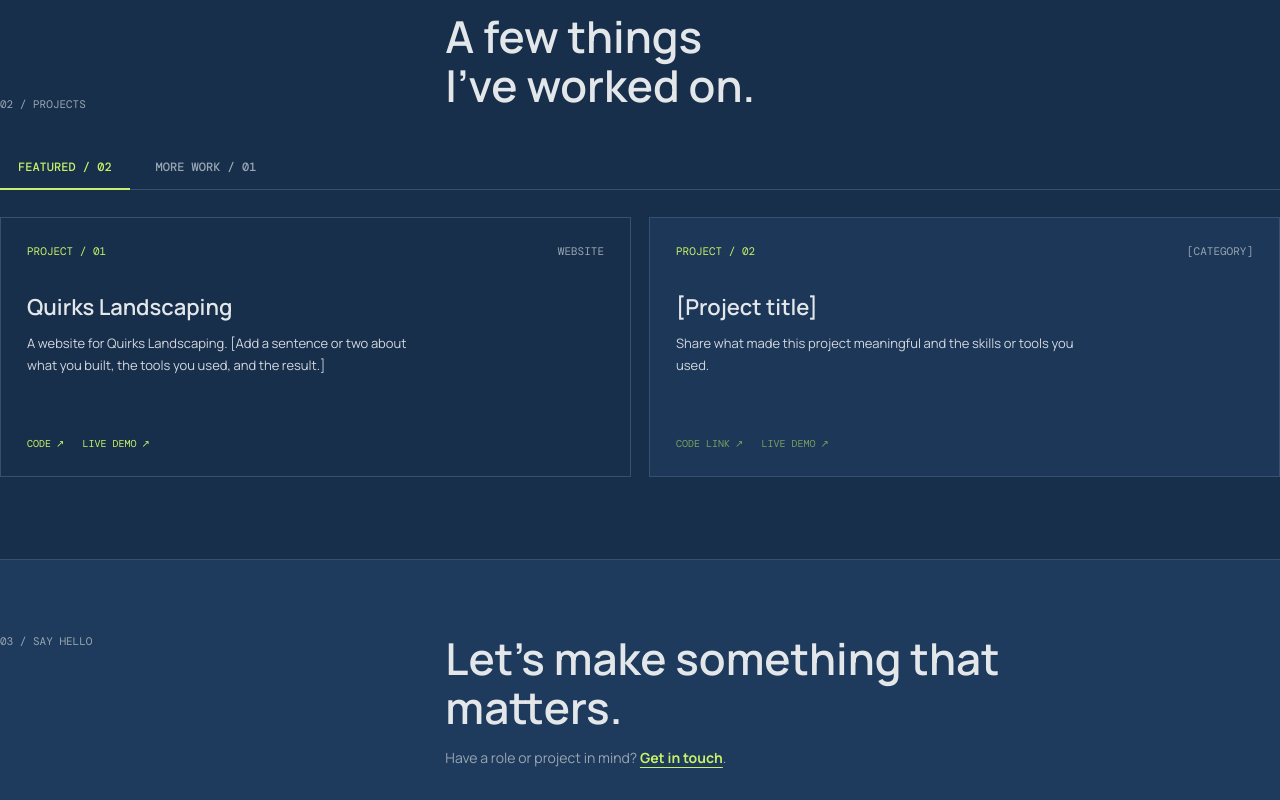
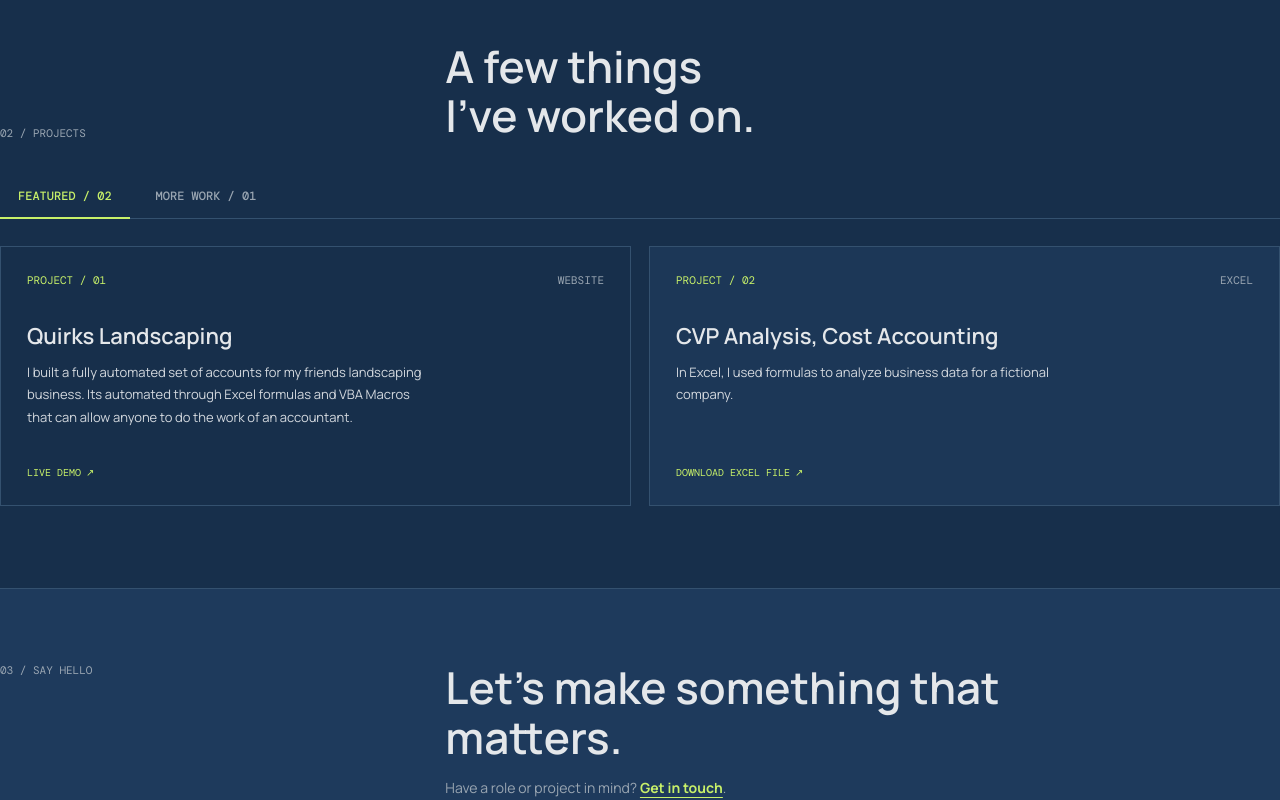
Before and after one commit to averyhamilton124/Avery-Hamilton-Portfolio, a plain HTML site: page index.html in a window 1280 px wide. Shown: the part 1193-1993 px from the top of the page. Drawn offline with nearby package versions, Linux system fonts and the light colour scheme.

Commit message:
Revise personal statement and project details
Updated personal statement and project descriptions in index.html.

```diff
--- a/index.html
+++ b/index.html
@@ -368,9 +368,9 @@
       <section class="hero" aria-labelledby="intro-title">
         <div class="hero-copy">
           <div class="eyebrow">Portfolio / 2026</div>
-          <h1 id="intro-title">Hello, I’m<br><em>Avery Hamilton.</em></h1>
+          <h1 id="intro-title">Hey, I’m<br><em>Avery Hamilton.</em></h1>
           <!-- TODO: Replace with your one-sentence personal statement -->
-          <p class="statement">I&#39;m a [your professional title] who brings [your strongest value] to every project.</p>
+          <p class="statement">I&#39;m a Finance and Accounting student at Rutgers New Brunswick. I enjoy trying to streamline workfows and create efficient systems, wether thats business proceses or everyday life</p>
           <a class="hero-link" href="#projects">Explore my work <span aria-hidden="true">&darr;</span></a>
         </div>
                  <img src="portfolio_picture.jpg" alt="Avery Hamilton" style="display:block; width:100%; aspect-ratio:4/5; object-fit:cover; object-position:top;">
@@ -412,18 +412,19 @@
             <article class="project-card">
               <div class="project-card-top"><span class="project-index">Project / 01</span><span class="section-kicker">Website</span></div>
               <h3>Quirks Landscaping</h3>
-              <p>A website for Quirks Landscaping. [Add a sentence or two about what you built, the tools you used, and the result.]</p>
+              <p> I built a fully automated set of accounts for my friends landscaping business. Its automated through Excel formulas and VBA Macros that can allow anyone to do the work of an accountant. </p>
               <div class="project-links">
-                <a href="https://github.com/averyhamilton124/Quirks-Landscaping" target="_blank" rel="noopener">Code</a>
+
                 <a href="https://averyhamilton124.github.io/Quirks-Landscaping/" target="_blank" rel="noopener">Live demo</a>
               </div>
-            </article>
+                      </article>
             <article class="project-card">
-              <div class="project-card-top"><span class="project-index">Project / 02</span><span class="section-kicker">[Category]</span></div>
-              <h3>[Project title]</h3>
-              <p>Share what made this project meaningful and the skills or tools you used.</p>
-              <!-- TODO: Swap the spans for <a href="..."> links like Project 01 -->
-              <div class="project-links"><span>Code link</span><span>Live demo</span></div>
+              <div class="project-card-top"><span class="project-index">Project / 02</span><span class="section-kicker">Excel</span></div>
+              <h3>CVP Analysis, Cost Accounting</h3>
+              <p>In Excel, I used formulas to analyze business data for a fictional company.</p>
+              <div class="project-links">
+                <a href="CVP-project.xlsx" download>Download Excel file</a>
+              </div>
             </article>
           </div>
         </div>
```
